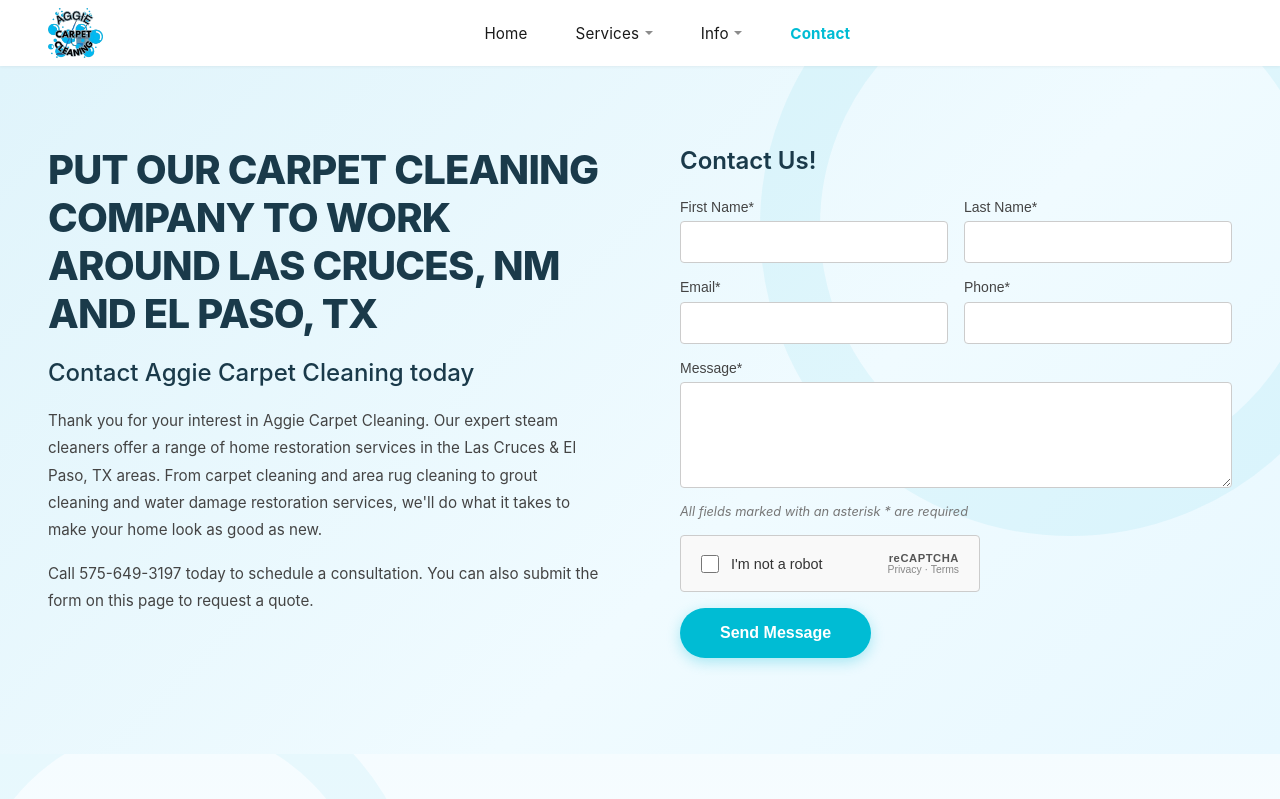
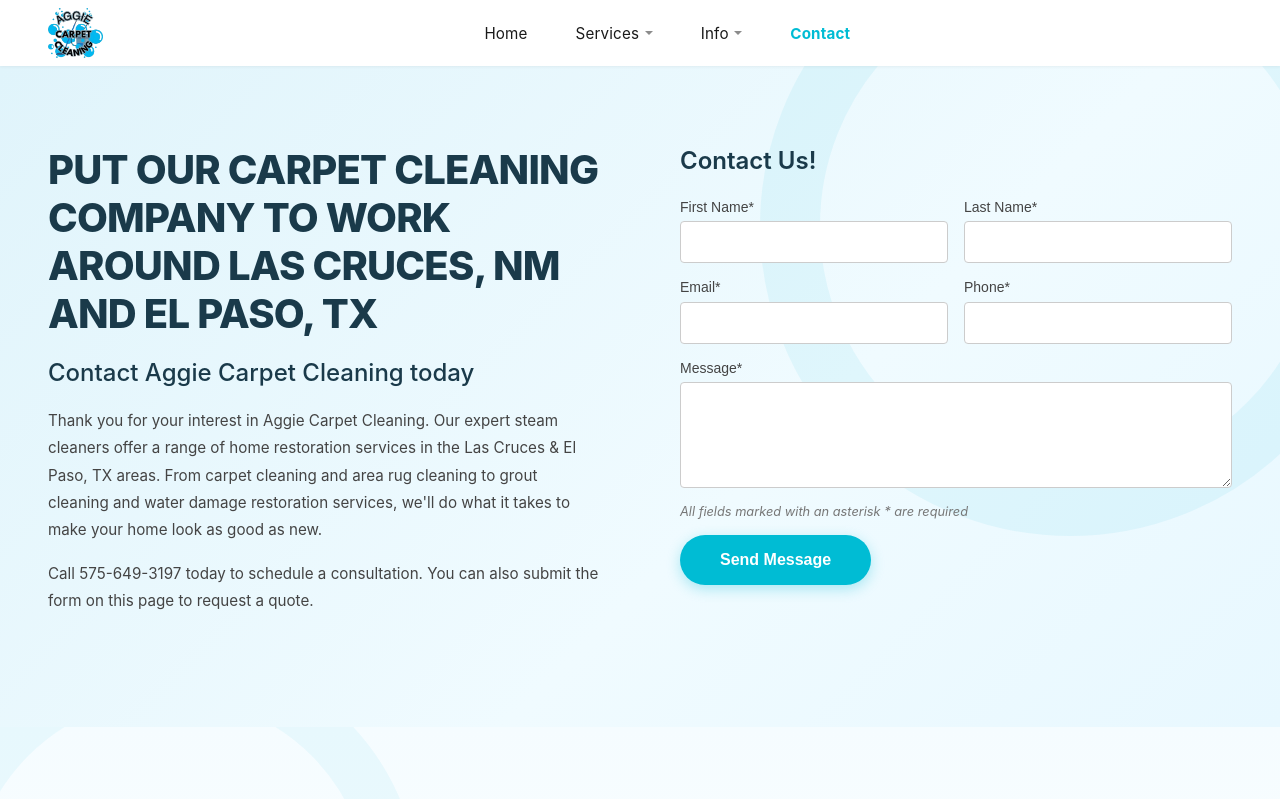
Before and after one commit to mishael-ed/aggiecarpetcleaningnm, a React (Create React App) app in the folder aggie-carpet-cleaning/: page /contact in a window 1280 px wide. Shown: the top 799 px of the page. Built offline with nearby package versions, Linux system fonts and the light colour scheme; a web font is replaced by a local one.

Commit message:
form fixed

```diff
--- a/aggie-carpet-cleaning/package.json
+++ b/aggie-carpet-cleaning/package.json
@@ -3,7 +3,6 @@
   "version": "0.1.0",
   "private": true,
   "dependencies": {
-    "@emailjs/browser": "^4.4.1",
     "@testing-library/dom": "^10.4.1",
     "@testing-library/jest-dom": "^6.9.1",
     "@testing-library/react": "^16.3.2",
--- a/aggie-carpet-cleaning/src/pages/Contact.css
+++ b/aggie-carpet-cleaning/src/pages/Contact.css
@@ -124,50 +124,13 @@
   margin: 0;
 }
 
-/* reCAPTCHA mock */
-.ct-recaptcha {
-  display: flex;
-  align-items: center;
-  justify-content: space-between;
-  border: 1px solid #ccc;
-  border-radius: 4px;
-  padding: 1rem 1.25rem;
-  background: #f9f9f9;
-  max-width: 300px;
-}
-
-.ct-recaptcha-box {
-  display: flex;
-  align-items: center;
-  gap: 0.75rem;
-}
-
-.ct-recaptcha-box input[type="checkbox"] {
-  width: 18px;
-  height: 18px;
-  cursor: pointer;
-}
-
-.ct-recaptcha-box label {
-  font-size: 0.9rem;
-  color: #333;
-  cursor: pointer;
-}
-
-.ct-recaptcha-logo {
-  text-align: right;
-}
-
-.ct-recaptcha-icon {
-  font-size: 0.7rem;
-  font-weight: 700;
-  color: #555;
-  letter-spacing: 0.05em;
-}
-
-.ct-recaptcha-sub {
-  font-size: 0.65rem;
-  color: #888;
+.ct-hidden-bot-field {
+  position: absolute !important;
+  left: -9999px !important;
+  width: 1px !important;
+  height: 1px !important;
+  opacity: 0 !important;
+  pointer-events: none !important;
 }
 
 .ct-submit-btn {
--- a/aggie-carpet-cleaning/src/pages/Contact.jsx
+++ b/aggie-carpet-cleaning/src/pages/Contact.jsx
@@ -1,8 +1,12 @@
 import React, { useState } from 'react';
-import emailjs from '@emailjs/browser';
 import Navbar from '../Components/Navbar';
 import Footer from '../Components/Footer';
 import './Contact.css';
+
+const PRIMARY_CONTACT_EMAIL = 'mishaeledegwa@gmail.com';
+const TEST_CC_EMAIL = 'aggiecarpetcleaninglc@gmail.com';
+const CONTACT_ENDPOINT = `https://formsubmit.co/ajax/${PRIMARY_CONTACT_EMAIL}`;
+const MAX_RETRIES = 1;
 
 const Contact = () => {
   const [formData, setFormData] = useState({
@@ -11,49 +15,115 @@
     email: '',
     phone: '',
     message: '',
+    company: '',
   });
   const [sending, setSending] = useState(false);
-  const [status, setStatus] = useState('');
+  const [status, setStatus] = useState({ type: '', message: '' });
 
   const handleChange = (e) => {
     setFormData({ ...formData, [e.target.name]: e.target.value });
   };
 
-  const handleSubmit = (e) => {
-    e.preventDefault();
-    setSending(true);
-    setStatus('');
+  const submitLead = async (payload) => {
+    let lastError = null;
 
-    // EmailJS configuration
-    const serviceID = 'YOUR_SERVICE_ID'; // Replace with your EmailJS service ID
-    const templateID = 'YOUR_TEMPLATE_ID'; // Replace with your EmailJS template ID
-    const publicKey = 'YOUR_PUBLIC_KEY'; // Replace with your EmailJS public key
+    for (let attempt = 0; attempt <= MAX_RETRIES; attempt += 1) {
+      try {
+        const response = await fetch(CONTACT_ENDPOINT, {
+          method: 'POST',
+          headers: {
+            'Content-Type': 'application/json',
+            Accept: 'application/json',
+          },
+          body: JSON.stringify(payload),
+        });
 
-    const templateParams = {
-      from_name: `${formData.firstName} ${formData.lastName}`,
-      from_email: formData.email,
-      phone: formData.phone,
-      message: formData.message,
-      to_email: 'aggiecarpetcleaninglc@gmail.com',
+        if (!response.ok) {
+          if (response.status >= 500 && attempt < MAX_RETRIES) {
+            continue;
+          }
+          throw new Error(`Submit failed with status ${response.status}`);
+        }
+
+        const data = await response.json();
+        if (data.success === 'false' || data.success === false) {
+          throw new Error(data.message || 'Form service returned an error.');
+        }
+
+        return;
+      } catch (error) {
+        lastError = error;
+        const isTransient = error.message === 'Failed to fetch';
+        if (!isTransient || attempt >= MAX_RETRIES) {
+          break;
+        }
+      }
+    }
+
+    throw lastError || new Error('Unknown contact form error');
   };
 
-    emailjs.send(serviceID, templateID, templateParams, publicKey)
-      .then(() => {
-        setStatus('success');
+  const handleSubmit = async (e) => {
+    e.preventDefault();
+    if (sending) return;
+
+    if (window.location.protocol === 'file:') {
+      setStatus({
+        type: 'error',
+        message: 'Form cannot submit from a local file. Run the site with a server (npm start or serve -s build).',
+      });
+      return;
+    }
+
+    setSending(true);
+    setStatus({ type: '', message: '' });
+
+    const payload = {
+      firstName: formData.firstName.trim(),
+      lastName: formData.lastName.trim(),
+      email: formData.email.trim(),
+      phone: formData.phone.trim(),
+      message: formData.message.trim(),
+      company: formData.company,
+      _subject: `New Aggie Carpet Cleaning Lead from ${formData.firstName} ${formData.lastName}`.trim(),
+      _replyto: formData.email.trim(),
+      _cc: TEST_CC_EMAIL,
+      _captcha: 'false',
+      _template: 'table',
+    };
+
+    try {
+      await submitLead(payload);
+      setStatus({
+        type: 'success',
+        message: "Message sent successfully. We'll get back to you soon.",
+      });
       setFormData({
         firstName: '',
         lastName: '',
         email: '',
         phone: '',
         message: '',
+        company: '',
       });
+    } catch (error) {
+      console.error('Contact form submit failed:', error);
+      const rawMessage = error?.message || '';
+      let userMessage = 'Failed to send message. Please try calling us at (575) 649-3197.';
+
+      if (rawMessage.includes('status 422')) {
+        userMessage = 'Form endpoint is not activated yet. Check the FormSubmit activation email and click the confirm link.';
+      } else if (rawMessage.includes('Failed to fetch')) {
+        userMessage = 'Network/CORS error while sending. Verify the site is served over http(s), not opened directly as a file.';
+      }
+
+      setStatus({
+        type: 'error',
+        message: userMessage,
+      });
+    } finally {
       setSending(false);
-      })
-      .catch((error) => {
-        console.error('Email send failed:', error);
-        setStatus('error');
-        setSending(false);
-      });
+    }
   };
 
   return (
@@ -141,31 +211,30 @@
                 />
               </div>
 
+              <input
+                type="text"
+                name="company"
+                value={formData.company}
+                onChange={handleChange}
+                className="ct-hidden-bot-field"
+                tabIndex="-1"
+                autoComplete="off"
+                aria-hidden="true"
+              />
+
               <p className="ct-required-note">All fields marked with an asterisk * are required</p>
 
-              {status === 'success' && (
+              {status.type === 'success' && (
                 <div className="ct-success-message">
-                  ✓ Message sent successfully! We'll get back to you soon.
+                  [OK] {status.message}
                 </div>
               )}
 
-              {status === 'error' && (
+              {status.type === 'error' && (
                 <div className="ct-error-message">
-                  ✗ Failed to send message. Please try calling us at (575) 649-3197.
+                  [X] {status.message}
                 </div>
               )}
-
-              {/* reCAPTCHA placeholder */}
-              <div className="ct-recaptcha">
-                <div className="ct-recaptcha-box">
-                  <input type="checkbox" id="robot" />
-                  <label htmlFor="robot">I'm not a robot</label>
-                </div>
-                <div className="ct-recaptcha-logo">
-                  <div className="ct-recaptcha-icon">reCAPTCHA</div>
-                  <div className="ct-recaptcha-sub">Privacy · Terms</div>
-                </div>
-              </div>
 
               <button type="submit" className="ct-submit-btn" disabled={sending}>
                 {sending ? 'Sending...' : 'Send Message'}
@@ -188,7 +257,7 @@
             <p>(575) 649-3197</p>
             <h4>Hours:</h4>
             <div className="ct-hours-row">
-              <span>Mon – Sun</span>
+              <span>Mon - Sun</span>
               <span>Open 24 Hours</span>
             </div>
           </div>
```
Also changed, not shown: 1 other file (tests, documents, lock files or other folders). Lines whose indentation alone changed are shown as unchanged.
